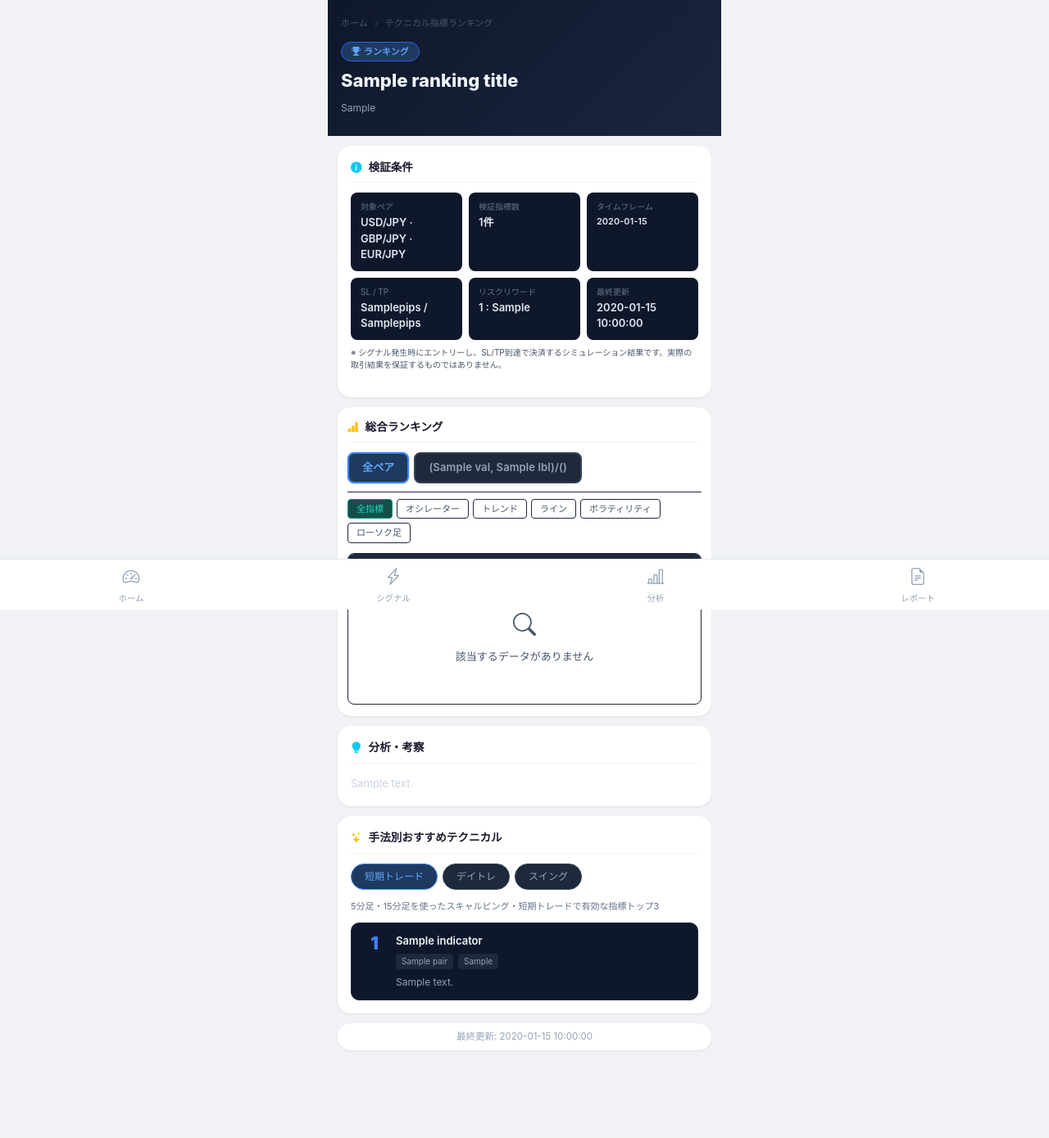
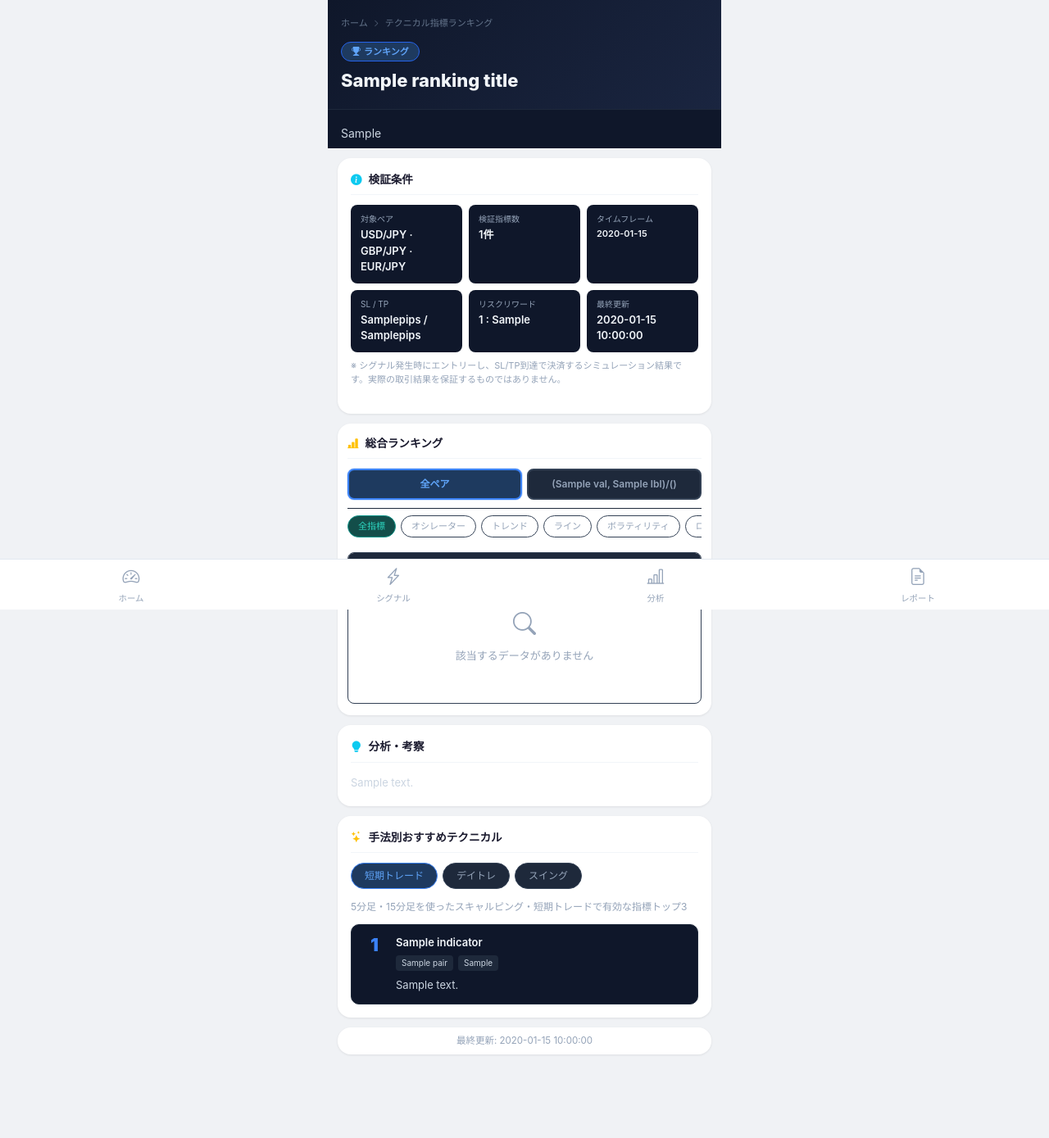
Before and after one commit to take04si-mycafolio/claude, a Flask app: template forex_signal_tool/app/templates/backtest_static.html in a window 1280 px wide. Shown: the part 56-1445 px from the top of the page at 82% size. Before the commit the page ends 1339 px from the top, so only its background shows below. Run offline with Flask 3, Linux system fonts and the light colour scheme; most values are stand-ins (such as "Sample title", 1, 10 or a date in 2020); lists and menus that the app fills with data are empty; parts of the project's set-up code (start-up, migrations or seed data) failed here and were passed over.

Commit message:
ランキングページ UI改善・スコアリングシステム実装
- 導入文をヒーローエリア外に移動・フォントサイズ拡大(14px/line-height:1.9)
- ペアタブ: flex:1で横幅100%均等割り付け
- カテゴリタブ: overflow-x:auto で横スクロール対応・スクロールバー非表示
- テーブルテキスト全体的に明るく(#e2e8f0/#f1f5f9/ラベルを#94a3b8以上に統一)
- スコアリングシステム実装(100点満点):
  - 勝率スコア30点 / PFスコア25点 / 最大DD20点 / トレード回数15点 / 期待値10点
  - スコア順にランキングを並び替え
  - テーブルにスコア列追加(合計点 + 内訳サブテキスト表示)
  - スコア色分け: 70点以上=ゴールド / 50点以上=ブルー / その他=グレー

https://claude.ai/code/session_01QN6byJG2WCoef2xcNq2uYw

```diff
--- a/forex_signal_tool/app/templates/backtest_static.html
+++ b/forex_signal_tool/app/templates/backtest_static.html
@@ -12,7 +12,7 @@
 
 {% block content %}
 
-<!-- ヒーローヘッダー -->
+<!-- ヒーローヘッダー（タイトルのみ） -->
 <div class="rk-hero">
   <nav class="rk-breadcrumb" aria-label="breadcrumb">
     <a href="/index.html">ホーム</a>
@@ -21,10 +21,14 @@
   </nav>
   <div class="rk-hero-badge"><i class="bi bi-trophy-fill me-1"></i>ランキング</div>
   <h1 class="rk-hero-title">{{ ranking_title or 'テクニカル指標ランキング' }}</h1>
-  {% if ranking_intro %}
-  <p class="rk-hero-intro">{{ ranking_intro }}</p>
-  {% endif %}
 </div>
+
+<!-- 導入文（ヒーロー外・大きめテキスト） -->
+{% if ranking_intro %}
+<div class="rk-intro-block">
+  <p class="rk-intro-text">{{ ranking_intro }}</p>
+</div>
+{% endif %}
 
 {% if results %}
 
@@ -70,7 +74,7 @@
 <div class="section-card" style="padding:14px 12px">
   <div class="section-title"><i class="bi bi-bar-chart-line-fill text-warning me-2"></i>総合ランキング</div>
 
-  <!-- ペアタブ（大・プライマリカラー） -->
+  <!-- ペアタブ（横幅100%均等） -->
   <div class="rk-pair-tabs">
     <button class="rk-pair-tab active" data-pair="all">全ペア</button>
     {% for pair in pairs %}
@@ -78,7 +82,7 @@
     {% endfor %}
   </div>
 
-  <!-- カテゴリタブ（小・セカンダリ） -->
+  <!-- カテゴリタブ（横スクロール） -->
   <div class="rk-cat-tabs">
     <button class="rk-cat active" data-cat="all">全指標</button>
     <button class="rk-cat" data-cat="オシレーター">オシレーター</button>
@@ -94,6 +98,7 @@
       <thead>
         <tr>
           <th class="th-rank">#</th>
+          <th class="th-score">スコア</th>
           <th class="th-name">指標名</th>
           <th class="th-pair">ペア</th>
           <th class="th-tf">TF</th>
@@ -229,6 +234,74 @@ const TF_LABELS = {{ tf_labels_json | safe }};
 let curPair = 'all';
 let curCat  = 'all';
 
+/* ===== スコア計算（100点満点） ===== */
+function calcScore(r) {
+  const wr  = parseFloat(r.win_rate)      || 0;
+  const pf  = parseFloat(r.profit_factor) || 0;
+  const n   = parseInt(r.total_trades)    || 0;
+  const sl  = parseFloat(r.sl_pips)       || 0;
+  const tp  = parseFloat(r.tp_pips)       || 0;
+  const dd  = Math.abs(parseFloat(r.max_drawdown) || 0);
+
+  // DD% (初期資金100万円想定)
+  const ddPct = (dd / 1000000) * 100;
+
+  // 期待値 (pips単位)
+  const ev = (wr / 100) * tp - (1 - wr / 100) * sl;
+
+  // 1. 勝率スコア（30点満点）
+  let wrScore;
+  if      (wr >= 60) wrScore = 30;
+  else if (wr >= 58) wrScore = 27;
+  else if (wr >= 56) wrScore = 24;
+  else if (wr >= 54) wrScore = 20;
+  else if (wr >= 52) wrScore = 16;
+  else if (wr >= 50) wrScore = 12;
+  else               wrScore = Math.max(0, Math.floor(wr / 50 * 8));
+
+  // 2. PFスコア（25点満点）
+  let pfScore;
+  if      (pf >= 1.50) pfScore = 25;
+  else if (pf >= 1.40) pfScore = 22;
+  else if (pf >= 1.30) pfScore = 18;
+  else if (pf >= 1.20) pfScore = 14;
+  else if (pf >= 1.10) pfScore = 10;
+  else if (pf >= 1.00) pfScore = 6;
+  else                 pfScore = 0;
+
+  // 3. 最大ドローダウンスコア（20点満点、小さいほど高評価）
+  let ddScore;
+  if      (ddPct <  5) ddScore = 20;
+  else if (ddPct <  8) ddScore = 17;
+  else if (ddPct < 12) ddScore = 14;
+  else if (ddPct < 16) ddScore = 10;
+  else if (ddPct < 20) ddScore = 6;
+  else                 ddScore = 2;
+
+  // 4. トレード回数スコア（15点満点）
+  let nScore;
+  if      (n >= 500) nScore = 15;
+  else if (n >= 300) nScore = 12;
+  else if (n >= 150) nScore = 9;
+  else if (n >=  80) nScore = 6;
+  else if (n >=  30) nScore = 3;
+  else               nScore = 0;
+
+  // 5. 期待値スコア（10点満点）
+  let evScore;
+  if      (ev >  5) evScore = 10;
+  else if (ev >  2) evScore = 8;
+  else if (ev >  0) evScore = 6;
+  else if (ev > -2) evScore = 3;
+  else              evScore = 0;
+
+  return {
+    total: wrScore + pfScore + ddScore + nScore + evScore,
+    wrScore, pfScore, ddScore, nScore, evScore,
+    ddPct, ev
+  };
+}
+
 function fmtPnl(n) {
   if (n == null) return '--';
   const abs = Math.abs(Math.round(n)).toLocaleString();
@@ -240,9 +313,13 @@ function fmtDd(n) {
 }
 
 function renderTable() {
-  let data = RK;
+  let data = RK.slice();
   if (curPair !== 'all') data = data.filter(r => r.currency_pair === curPair);
   if (curCat  !== 'all') data = data.filter(r => r.category === curCat);
+
+  // スコア順にソート
+  data.forEach(r => { r._score = calcScore(r); });
+  data.sort((a, b) => b._score.total - a._score.total);
 
   const tbody = document.getElementById('rkTbody');
   const empty = document.getElementById('rkEmpty');
@@ -251,21 +328,27 @@ function renderTable() {
 
   const MEDALS = ['🥇','🥈','🥉'];
   tbody.innerHTML = data.map((r, i) => {
-    const name  = r.display || r.indicator_name;
-    const url   = r.url || '';
-    const nameH = url ? `<a href="${url}" class="rk-ind-link">${name}</a>` : name;
-    const pair  = r.currency_pair.slice(0,3)+'/'+r.currency_pair.slice(3);
-    const tf    = TF_LABELS[r.timeframe] || r.timeframe;
-    const wr    = parseFloat(r.win_rate).toFixed(1);
-    const wrCls = r.win_rate >= 70 ? 'high' : r.win_rate >= 60 ? 'mid' : 'low';
-    const rr    = r.rr_ratio != null ? parseFloat(r.rr_ratio).toFixed(1) : '--';
-    const pf    = r.profit_factor != null ? parseFloat(r.profit_factor).toFixed(2) : '--';
-    const pnl   = fmtPnl(r.total_profit);
-    const pnlC  = (r.total_profit||0) >= 0 ? 'pos' : 'neg';
-    const dd    = fmtDd(r.max_drawdown);
-    const rank  = i < 3 ? MEDALS[i] : (i+1);
+    const sc     = r._score;
+    const name   = r.display || r.indicator_name;
+    const url    = r.url || '';
+    const nameH  = url ? `<a href="${url}" class="rk-ind-link">${name}</a>` : name;
+    const pair   = r.currency_pair.slice(0,3)+'/'+r.currency_pair.slice(3);
+    const tf     = TF_LABELS[r.timeframe] || r.timeframe;
+    const wr     = parseFloat(r.win_rate).toFixed(1);
+    const wrCls  = r.win_rate >= 60 ? 'high' : r.win_rate >= 55 ? 'mid' : 'low';
+    const rr     = r.rr_ratio != null ? parseFloat(r.rr_ratio).toFixed(1) : '--';
+    const pf     = r.profit_factor != null ? parseFloat(r.profit_factor).toFixed(2) : '--';
+    const pnl    = fmtPnl(r.total_profit);
+    const pnlC   = (r.total_profit||0) >= 0 ? 'pos' : 'neg';
+    const dd     = fmtDd(r.max_drawdown);
+    const rank   = i < 3 ? MEDALS[i] : (i+1);
+    const scCls  = sc.total >= 70 ? 'sc-high' : sc.total >= 50 ? 'sc-mid' : 'sc-low';
     return `<tr>
       <td class="td-rank">${rank}</td>
+      <td class="td-score">
+        <span class="rk-score ${scCls}">${sc.total}</span>
+        <div class="score-sub">勝:${sc.wrScore} PF:${sc.pfScore} DD:${sc.ddScore} 回:${sc.nScore} EV:${sc.evScore}</div>
+      </td>
       <td class="td-name">${nameH}</td>
       <td class="td-pair">${pair}</td>
       <td class="td-tf">${tf}</td>
@@ -311,77 +394,87 @@ renderTable();
 <style>
 /* ===== ヒーローヘッダー ===== */
 .rk-hero{background:linear-gradient(135deg,#0f172a 0%,#1a2540 100%);border-bottom:1px solid #1e293b;padding:20px 16px 22px;margin-bottom:0}
-.rk-breadcrumb{display:flex;align-items:center;gap:6px;font-size:11px;color:#475569;margin-bottom:12px}
-.rk-breadcrumb a{color:#475569;text-decoration:none}.rk-breadcrumb a:hover{color:#94a3b8}
+.rk-breadcrumb{display:flex;align-items:center;gap:6px;font-size:11px;color:#64748b;margin-bottom:12px}
+.rk-breadcrumb a{color:#64748b;text-decoration:none}.rk-breadcrumb a:hover{color:#94a3b8}
 .rk-breadcrumb .bi{font-size:9px}
 .rk-hero-badge{display:inline-flex;align-items:center;background:#1e3a5f;color:#60a5fa;border:1px solid #2563eb;border-radius:20px;padding:3px 12px;font-size:11px;font-weight:600;margin-bottom:10px}
-.rk-hero-title{font-size:22px;font-weight:800;color:#f1f5f9;line-height:1.2;margin:0 0 10px}
-.rk-hero-intro{font-size:12px;color:#94a3b8;line-height:1.8;margin:0}
+.rk-hero-title{font-size:22px;font-weight:800;color:#f1f5f9;line-height:1.2;margin:0}
+
+/* ===== 導入文（ヒーロー外） ===== */
+.rk-intro-block{padding:16px 16px 4px;background:#0f172a}
+.rk-intro-text{font-size:14px;color:#cbd5e1;line-height:1.9;margin:0}
 
 /* ===== 検証条件 ===== */
 .ov-grid{display:grid;grid-template-columns:repeat(3,1fr);gap:8px;margin-bottom:8px}
 @media(max-width:480px){.ov-grid{grid-template-columns:1fr 1fr}}
 .ov-item{background:#0f172a;border-radius:8px;padding:10px 12px}
-.ov-lbl{font-size:10px;color:#64748b;margin-bottom:2px}
-.ov-val{font-size:13px;font-weight:600;color:#e2e8f0}
+.ov-lbl{font-size:10px;color:#94a3b8;margin-bottom:2px}
+.ov-val{font-size:13px;font-weight:600;color:#f1f5f9}
 .ov-val-sm{font-size:11px}
-.ov-note{font-size:10px;color:#475569;line-height:1.5;margin-top:6px}
+.ov-note{font-size:11px;color:#94a3b8;line-height:1.6;margin-top:8px}
 
-/* ===== ペアタブ（大・プライマリ） ===== */
-.rk-pair-tabs{display:flex;flex-wrap:wrap;gap:6px;margin-bottom:10px}
-.rk-pair-tab{background:#1e293b;border:2px solid #334155;color:#94a3b8;border-radius:8px;padding:7px 16px;font-size:13px;font-weight:600;cursor:pointer;transition:all .15s;letter-spacing:.01em}
+/* ===== ペアタブ（横幅100%均等） ===== */
+.rk-pair-tabs{display:flex;gap:6px;margin-bottom:10px}
+.rk-pair-tab{flex:1;background:#1e293b;border:2px solid #334155;color:#94a3b8;border-radius:8px;padding:8px 4px;font-size:12px;font-weight:600;cursor:pointer;transition:all .15s;text-align:center;white-space:nowrap}
 .rk-pair-tab:hover{border-color:#475569;color:#e2e8f0;background:#263348}
 .rk-pair-tab.active{background:#1e3a5f;border-color:#3b82f6;color:#60a5fa;box-shadow:0 0 0 1px #3b82f633}
 
-/* ===== カテゴリタブ（小・セカンダリ） ===== */
-.rk-cat-tabs{display:flex;flex-wrap:wrap;gap:5px;margin-bottom:12px;padding-top:2px;border-top:1px solid #1e293b;padding-top:8px}
-.rk-cat{background:transparent;border:1px solid #1e293b;color:#475569;border-radius:4px;padding:3px 10px;font-size:11px;cursor:pointer;transition:all .15s}
-.rk-cat:hover{border-color:#334155;color:#94a3b8}
+/* ===== カテゴリタブ（横スクロール） ===== */
+.rk-cat-tabs{display:flex;flex-wrap:nowrap;gap:6px;margin-bottom:12px;padding:8px 0 6px;border-top:1px solid #1e293b;overflow-x:auto;-webkit-overflow-scrolling:touch;scrollbar-width:none}
+.rk-cat-tabs::-webkit-scrollbar{display:none}
+.rk-cat{flex-shrink:0;background:transparent;border:1px solid #334155;color:#94a3b8;border-radius:20px;padding:4px 12px;font-size:11px;cursor:pointer;transition:all .15s;white-space:nowrap}
+.rk-cat:hover{border-color:#475569;color:#cbd5e1}
 .rk-cat.active{background:#134e4a;border-color:#0d9488;color:#2dd4bf}
 
 /* ===== ランキングテーブル ===== */
-.rk-table-wrap{overflow-x:auto;-webkit-overflow-scrolling:touch;border-radius:8px;border:1px solid #1e293b}
+.rk-table-wrap{overflow-x:auto;-webkit-overflow-scrolling:touch;border-radius:8px;border:1px solid #334155}
 .rk-table{width:100%;border-collapse:collapse;font-size:12px}
-.rk-table thead th{background:#1e293b;color:#94a3b8;font-size:10px;font-weight:700;letter-spacing:.04em;padding:9px 10px;text-align:right;border-bottom:1px solid #334155;white-space:nowrap}
-.th-rank,.th-name{text-align:left!important}
-.rk-table tbody tr{border-bottom:1px solid #141e30;transition:background .1s}
-.rk-table tbody tr:hover{background:#192338}
+.rk-table thead th{background:#1e293b;color:#cbd5e1;font-size:10px;font-weight:700;letter-spacing:.04em;padding:9px 10px;text-align:right;border-bottom:1px solid #334155;white-space:nowrap}
+.th-rank,.th-score,.th-name{text-align:left!important}
+.rk-table tbody tr{border-bottom:1px solid #1a2640;transition:background .1s}
+.rk-table tbody tr:hover{background:#1a2d48}
 .rk-table td{padding:9px 10px;text-align:right;color:#e2e8f0;white-space:nowrap}
-.td-rank{text-align:left;font-size:14px;width:36px}
-.td-name{text-align:left;max-width:140px;white-space:normal;line-height:1.3;font-size:12px;font-weight:500;color:#f1f5f9}
+.td-rank{text-align:left;font-size:14px;width:32px}
+.td-score{text-align:left;width:80px}
+.rk-score{display:inline-block;font-size:15px;font-weight:800;padding:2px 7px;border-radius:6px;line-height:1.3}
+.rk-score.sc-high{color:#fbbf24;background:#2d2000}
+.rk-score.sc-mid{color:#93c5fd;background:#0c1a30}
+.rk-score.sc-low{color:#94a3b8;background:#1e293b}
+.score-sub{font-size:9px;color:#64748b;margin-top:2px;letter-spacing:.01em}
+.td-name{text-align:left;max-width:130px;white-space:normal;line-height:1.3;font-size:12px;font-weight:600;color:#f1f5f9}
 .rk-ind-link{color:#60a5fa;text-decoration:none;font-weight:600}
 .rk-ind-link:hover{text-decoration:underline}
-.td-pair{color:#94a3b8;font-size:11px;font-weight:500}
-.td-tf{color:#7dd3fc;font-size:11px}
-.td-n{color:#cbd5e1}
-.td-rr{color:#a78bfa;font-weight:600}
+.td-pair{color:#cbd5e1;font-size:11px;font-weight:500}
+.td-tf{color:#7dd3fc;font-size:11px;font-weight:500}
+.td-n{color:#e2e8f0;font-weight:500}
+.td-rr{color:#c4b5fd;font-weight:600}
 .td-pnl.pos{color:#4ade80;font-weight:700}
 .td-pnl.neg{color:#f87171;font-weight:700}
 .td-dd{color:#fca5a5;font-size:11px}
-.td-pf{color:#94a3b8}
+.td-pf{color:#e2e8f0;font-weight:500}
 .wl-w{color:#4ade80;font-weight:600}.wl-l{color:#f87171;font-weight:600}
 .rk-wr{font-weight:700;padding:3px 8px;border-radius:4px;font-size:11px}
 .rk-wr.high{background:#14532d;color:#4ade80}
 .rk-wr.mid{background:#713f12;color:#fbbf24}
-.rk-wr.low{background:#1e293b;color:#94a3b8}
-.rk-empty{display:flex;flex-direction:column;align-items:center;padding:32px;color:#475569;font-size:13px;gap:8px}
+.rk-wr.low{background:#1e293b;color:#cbd5e1}
+.rk-empty{display:flex;flex-direction:column;align-items:center;padding:32px;color:#94a3b8;font-size:13px;gap:8px}
 
 /* ===== 分析・考察 ===== */
 .analysis-body{font-size:13px;color:#cbd5e1;line-height:1.9;white-space:pre-wrap}
-.rk-placeholder{display:flex;flex-direction:column;align-items:center;gap:8px;padding:24px;color:#475569;font-size:12px;text-align:center;line-height:1.6}
+.rk-placeholder{display:flex;flex-direction:column;align-items:center;gap:8px;padding:24px;color:#64748b;font-size:12px;text-align:center;line-height:1.6}
 
 /* ===== 手法別 ===== */
 .method-tabs{display:flex;gap:6px;margin-bottom:12px;flex-wrap:wrap}
 .method-tab{background:#1e293b;border:1px solid #334155;color:#94a3b8;border-radius:20px;padding:6px 16px;font-size:12px;cursor:pointer;transition:all .15s}
 .method-tab:hover,.method-tab.active{background:#1e3a5f;border-color:#3b82f6;color:#60a5fa}
-.method-sub{font-size:11px;color:#64748b;margin-bottom:12px;line-height:1.5}
+.method-sub{font-size:12px;color:#94a3b8;margin-bottom:12px;line-height:1.6}
 .method-grid{display:flex;flex-direction:column;gap:10px}
 .method-card{display:flex;gap:12px;background:#0f172a;border:1px solid #1e293b;border-radius:10px;padding:12px 14px}
 .method-rank{font-size:22px;font-weight:900;color:#3b82f6;width:28px;text-align:center;line-height:1.1;flex-shrink:0}
 .method-body{flex:1;min-width:0}
 .method-ind{font-size:13px;font-weight:600;color:#f1f5f9;margin-bottom:5px}
 .method-meta{display:flex;gap:6px;margin-bottom:6px}
-.method-badge{font-size:10px;background:#1e293b;color:#94a3b8;border-radius:4px;padding:2px 7px}
-.method-desc{font-size:12px;color:#94a3b8;line-height:1.6;margin:0}
+.method-badge{font-size:10px;background:#1e293b;color:#cbd5e1;border-radius:4px;padding:2px 7px}
+.method-desc{font-size:13px;color:#cbd5e1;line-height:1.7;margin:0}
 </style>
 {% endblock %}
```
